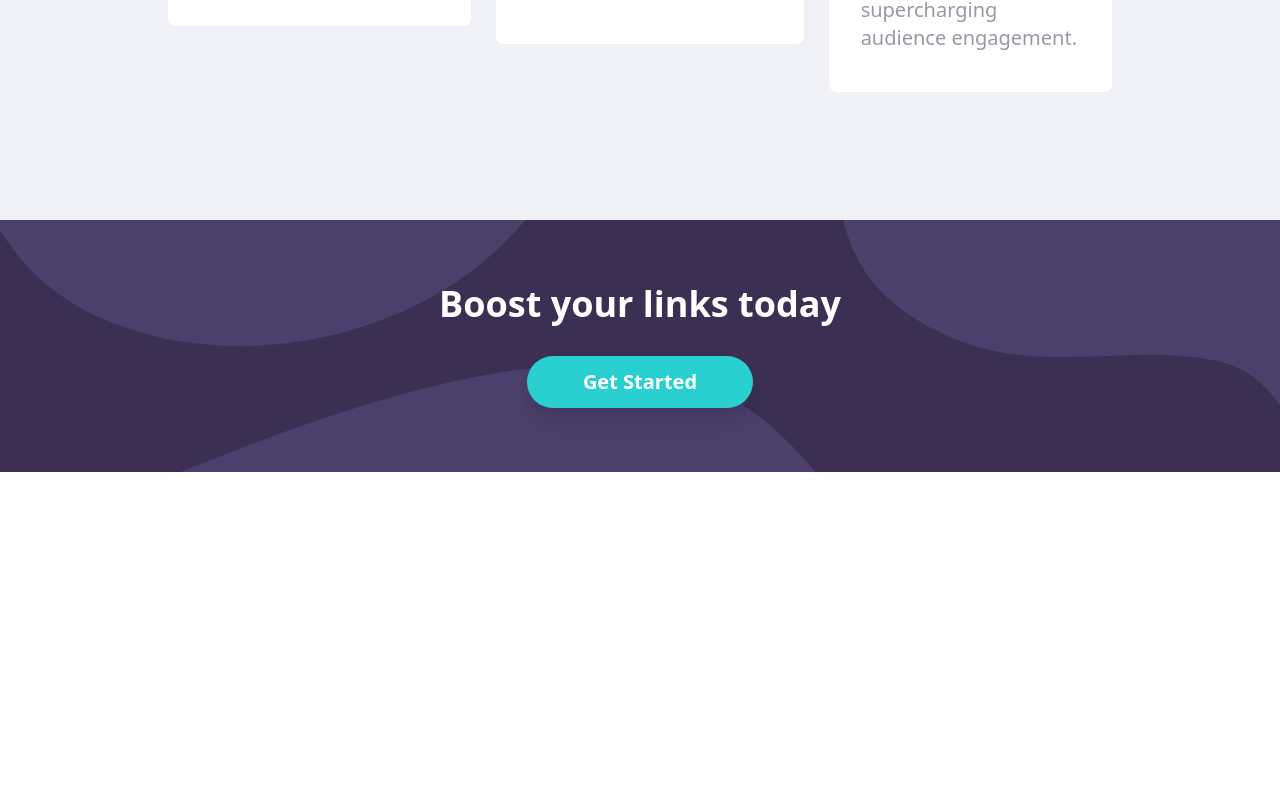
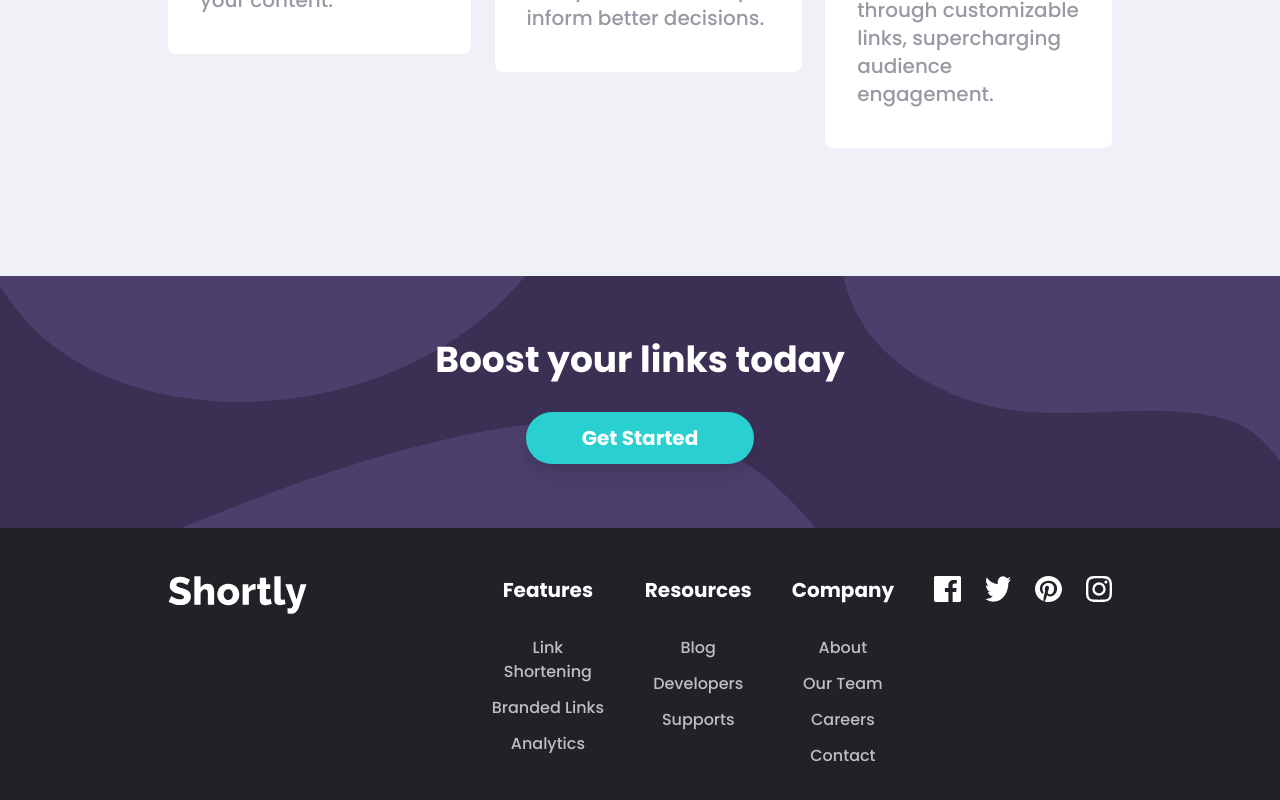
Before and after one commit to mmagba/url-shortener, a Next.js app: page / in a window 1280 px wide. Shown: the part 1600-2400 px from the top of the page. Before the commit the page ends 2072 px from the top, so only its background shows below. Built offline with nearby package versions, Linux system fonts and the light colour scheme.

Commit message:
Add footer and change font

```diff
--- a/app/layout.js
+++ b/app/layout.js
@@ -1,4 +1,12 @@
 import './globals.css'
+
+import { Poppins } from 'next/font/google'
+
+const poppins = Poppins({
+  weight: ['500', '700'],
+  subsets: ['latin'],
+  display: 'swap',
+})
 
 
 export const metadata = {
@@ -8,7 +16,7 @@ export const metadata = {
 
 export default function RootLayout({ children }) {
   return (
-    <html lang="en">
+    <html lang="en" className={poppins.className}>
       <body>{children}</body>
     </html>
   )
--- a/app/page.js
+++ b/app/page.js
@@ -3,6 +3,7 @@ import UrlShortener from '@/components/UrlShortener';
 import Hero from '@/components/Hero'
 import Features from '@/components/Features';
 import CTA from '@/components/CTA';
+import Footer from '@/components/Footer';
 
 export default function Home() {
   return (
@@ -12,6 +13,7 @@ export default function Home() {
       <UrlShortener />
       <Features />
       <CTA />
+      <Footer />
     </>
   )
 }
--- /dev/null
+++ b/components/Footer.jsx
@@ -0,0 +1,45 @@
+import Image from 'next/image'
+import Link from 'next/link'
+
+const Footer = () => {
+    return (
+        <section className='bg-veryDarkViolet text-center py-12'>
+
+            <div className="custom__container mx-auto flex flex-col gap-10 items-center text-gray md:flex-row md:items-start md:justify-between">
+
+                <Image src='/footer-logo.svg' width={150} height={150} alt='shortly logo' />
+
+                <div className="flex flex-col gap-3 md:ml-36">
+                    <div className='font-bold text-xl text-white mb-5'>Features</div>
+                    <Link href={'/'}>Link Shortening</Link>
+                    <Link href={'/'}>Branded Links</Link>
+                    <Link href={'/'}>Analytics</Link>
+                </div>
+                <div className="flex flex-col gap-3">
+                    <div className='font-bold text-xl text-white mb-5'>Resources</div>
+                    <Link href={'/'}>Blog</Link>
+                    <Link href={'/'}>Developers</Link>
+                    <Link href={'/'}>Supports</Link>
+                </div>
+                <div className="flex flex-col gap-3">
+                    <div className='font-bold text-xl text-white mb-5'>Company</div>
+                    <Link href={'/'}>About</Link>
+                    <Link href={'/'}>Our Team</Link>
+                    <Link href={'/'}>Careers</Link>
+                    <Link href={'/'}>Contact</Link>
+                </div>
+
+                <div className="flex flex-row gap-6">
+                    <Image src='/icon-facebook.svg' width={30} height={30} alt='facebook logo' />
+                    <Image src='/icon-twitter.svg' width={30} height={30} alt='twitter logo' />
+                    <Image src='/icon-pinterest.svg' width={30} height={30} alt='pinterest logo' />
+                    <Image src='/icon-instagram.svg' width={30} height={30} alt='instagram logo' />
+                </div>
+
+            </div>
+
+        </section>
+    )
+}
+
+export default Footer
```
Also changed, not shown: public/footer-logo.svg (added).
